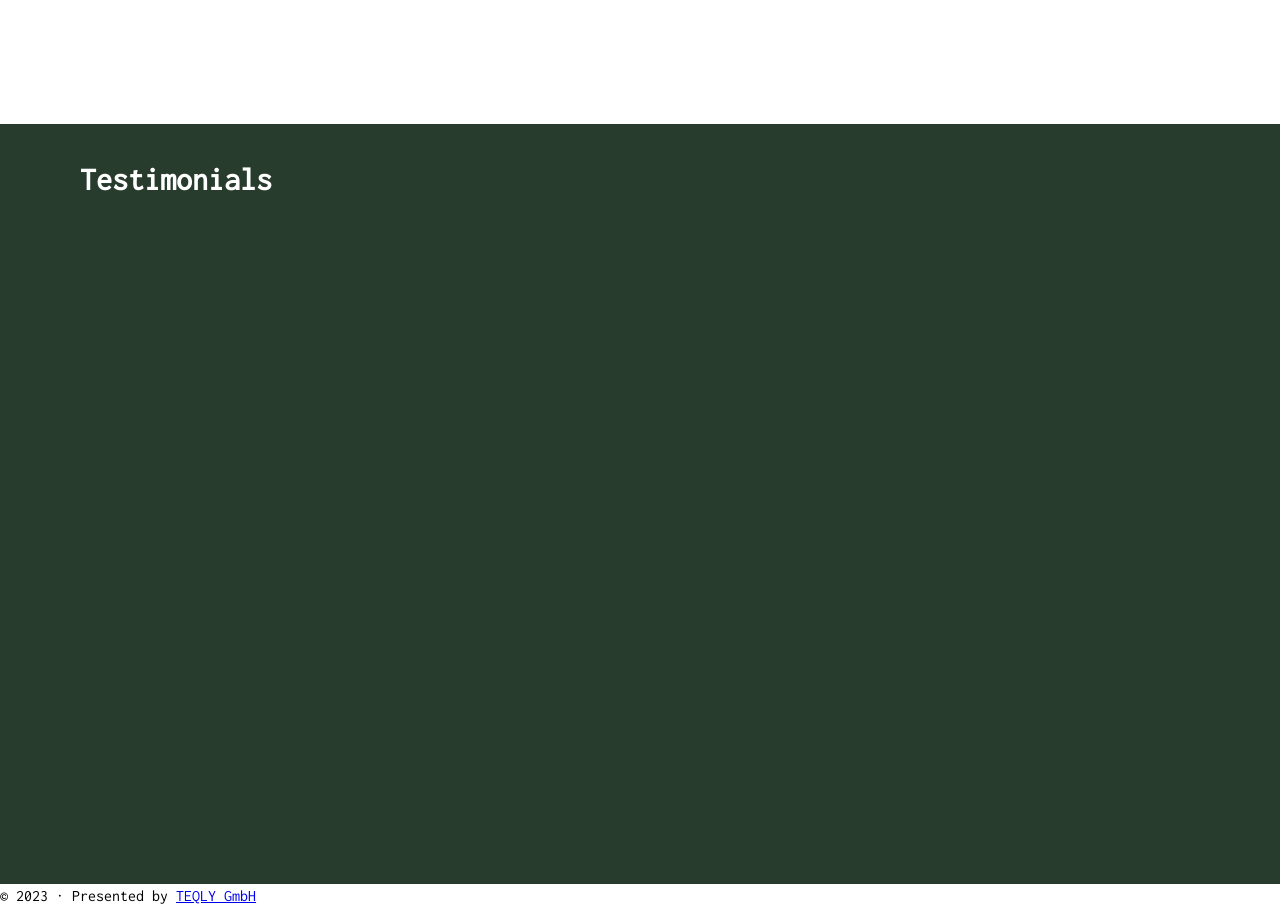
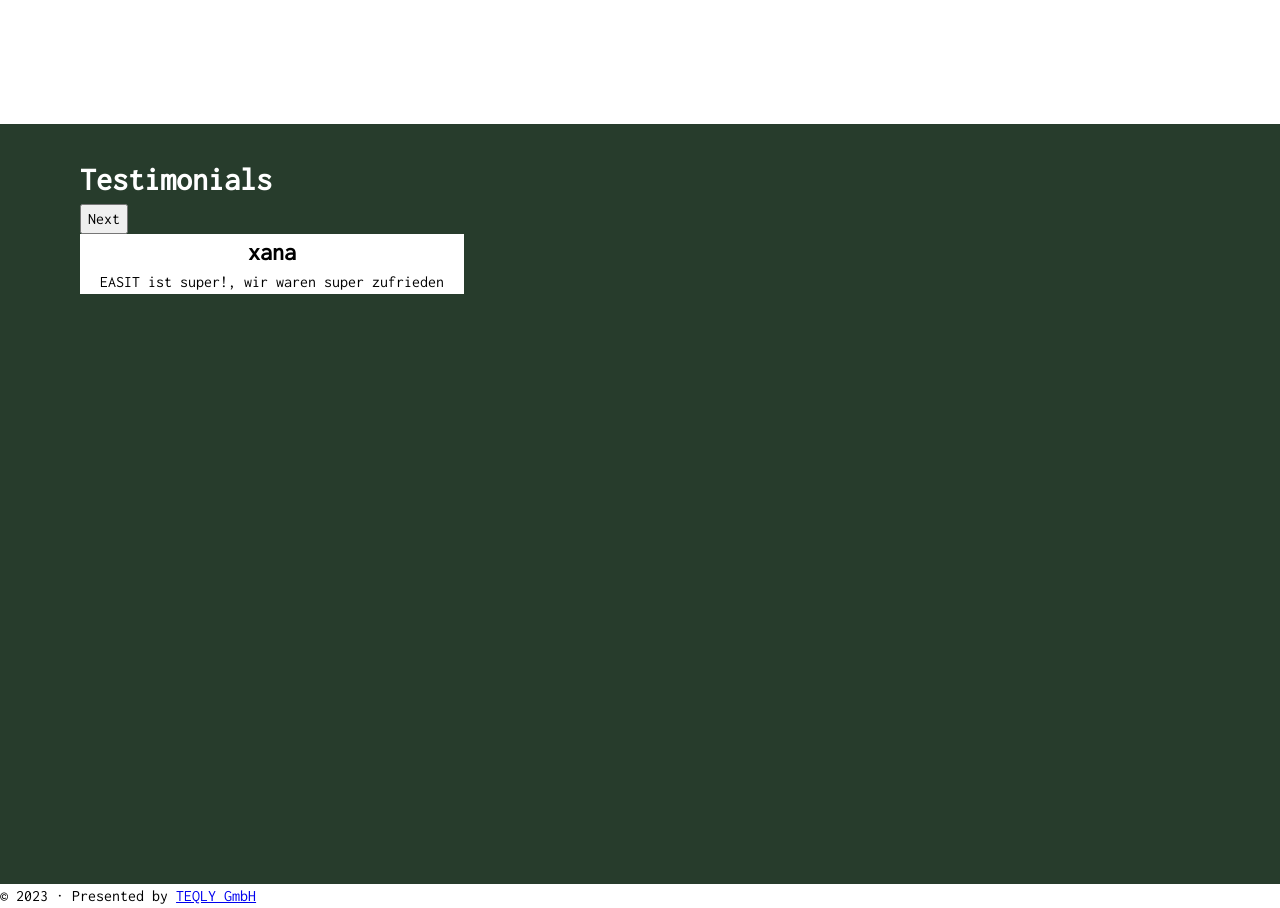
Before and after one commit to AndreasRohr/WebsiteEASIT, a Gatsby site: page / in a window 1280 px wide. Shown: the part 2900-3808 px from the top of the page. Built offline with nearby package versions, Linux system fonts and the light colour scheme; Gatsby itself is replaced by a stand-in of ours.

Commit message:
add testimonials section without styling

```diff
--- a/src/components/testemonial.js
+++ b/src/components/testemonial.js
@@ -1,15 +1,39 @@
 import * as React from "react"
 import styled from "@emotion/styled"
+//import GatsbyImage from "gatsby-plugin-image";
 
-const Container = styled.div`
-  background: #dd356e;
-  width: 100%;
+const Card = styled.div`
+  background: #ffffff;
+  color: #000000;
+  width: 30vw;
+  text-align: center;
 `
 
-const Testimonial = () => (
-    <Container>
+// export const query = graphql`
+//   query ($logo: String) {
+//     file(relativePath: { eq: $logo }) {
+//       childImageSharp {
+//         gatsbyImageData(
+//         width: 100
+//         placeholder: BLURRED
+//         formats: [AUTO, WEBP, AVIF]
+//         )
+//       }
+//     }
+//   }
+// `
 
-    </Container>
-)
+const Testimonial = ({name, content}) => {
+
+//    const image = useStaticQuery(query, {logo: logo});
+
+    return (
+        <Card>
+            <h2>{name}</h2>
+            <p>{content}</p>
+            {/*<GatsbyImage image={image}/>*/}
+        </Card>
+    )
+}
 
 export default Testimonial
--- /dev/null
+++ b/src/content/testimonials.json
@@ -0,0 +1,14 @@
+{
+  "xana": {
+      "name": "xana",
+      "content": "EASIT ist super!, wir waren super zufrieden"
+    },
+    "firmaA": {
+      "name": "Firma ABC",
+      "content": "Flexibel, EASIT ist mega flexibel"
+    },
+    "firmaB": {
+      "name": "Company QVY",
+      "content": "lorem ipsum"
+    }
+}
--- a/src/sections/testimonials.js
+++ b/src/sections/testimonials.js
@@ -1,12 +1,35 @@
 import * as React from "react"
 import Testimonial from "../components/testemonial";
 import SectionContainer from "../components/sectionContainer";
+import data from "../content/testimonials.json";
+import styled from "@emotion/styled"
 
-const Testimonials = () => (
-    <SectionContainer color={"#273C2C"} textcolor={"#ffffff"}>
-        <h1>Testimonials</h1>
-        <Testimonial />
-    </SectionContainer>
-)
+const Button = styled.button`
+
+`
+
+const Testimonials = () => {
+
+    const [index, setIndex] = React.useState(0);
+
+    const increment = () => {
+        setIndex((index + 1) % (testimonials.length));
+        console.log(index);
+    }
+
+    const testimonials = [
+        <Testimonial name={data.xana.name} content={data.xana.content} logo={"xana-logo.png"}/>,
+        <Testimonial name={data.firmaA.name} content={data.firmaA.content}/>,
+        <Testimonial name={data.firmaB.name} content={data.firmaB.content}/>
+    ]
+
+    return (
+        <SectionContainer color={"#273C2C"} textcolor={"#ffffff"}>
+            <h1>Testimonials</h1>
+            <Button onClick={increment}>Next</Button>
+            {testimonials[index]}
+        </SectionContainer>
+    )
+}
 
 export default Testimonials
```
Also changed, not shown: src/images/xana-logo.png (added).
